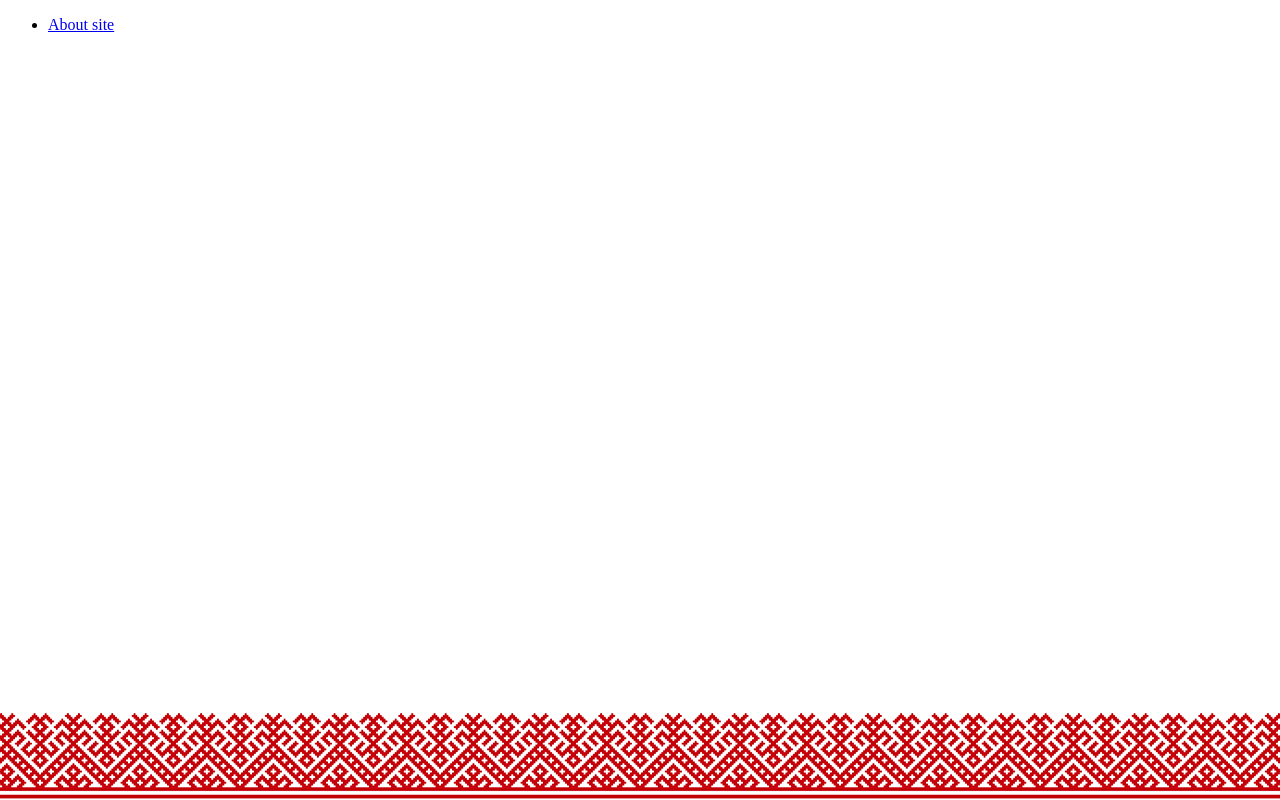
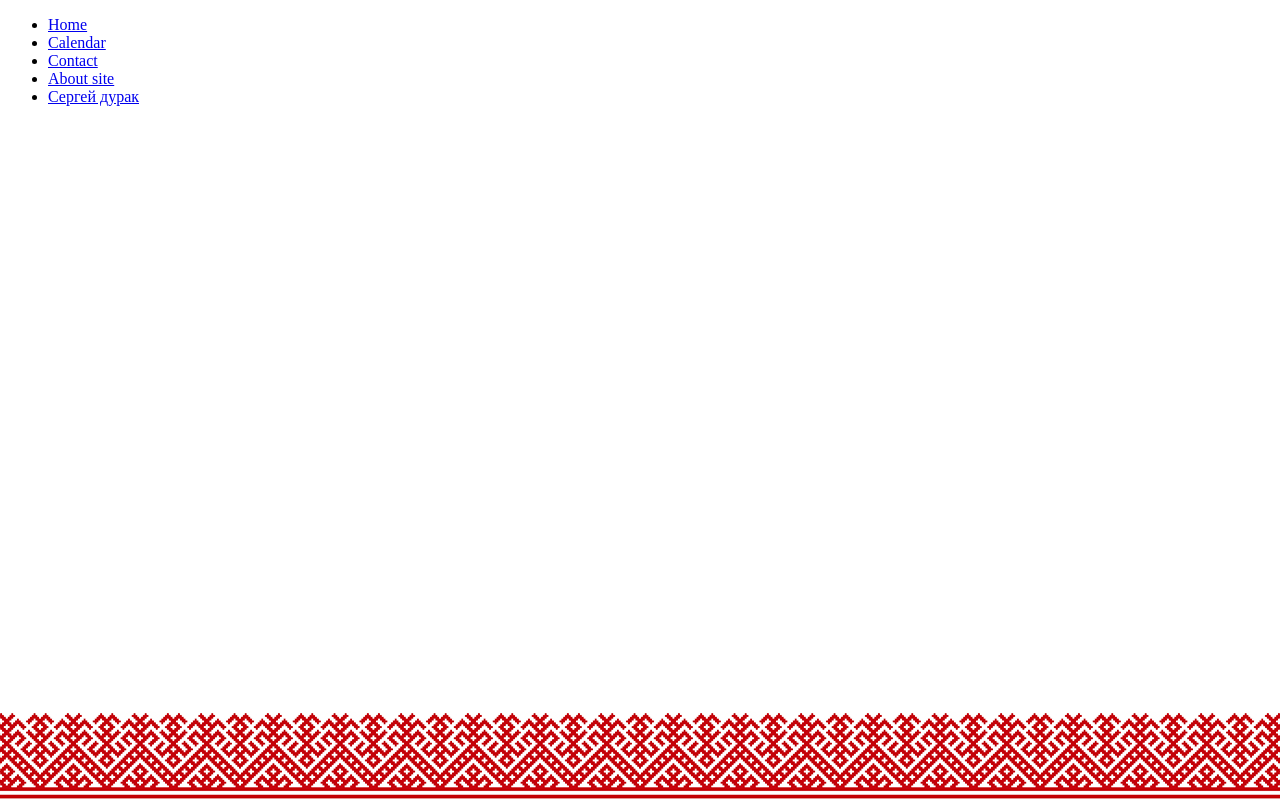
Before and after one commit to Iskenderius/Iskenderius.github.io, a plain HTML site: page index.html in a window 1280 px wide. Drawn offline with Linux system fonts and the light colour scheme.

Commit message:
Update index.html

```diff
--- a/index.html
+++ b/index.html
@@ -11,11 +11,11 @@
 
 
 <ul>
-    <!-- <li><a href="#">Home</a></li>
+    <li><a href="#">Home</a></li>
     <li><a href="#">Calendar</a></li>
     <li><a href="#">Contact</a></li>
-    <li><a href="#">About site</a></li> -->
     <li><a href="#">About site</a></li>
+    <li><a href="#">Сергей дурак</a></li>
 </ul>
 
 </div>
```
